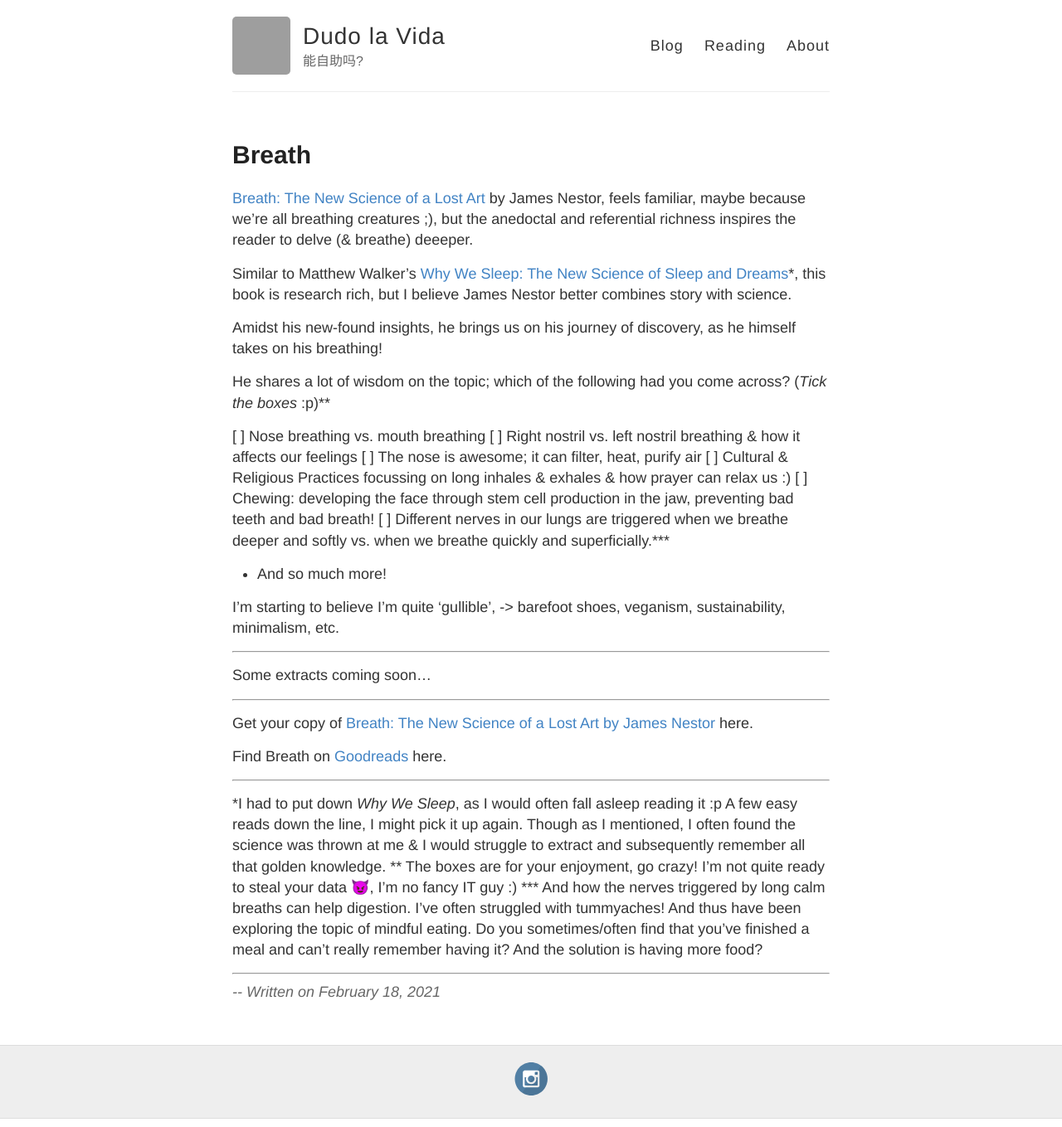
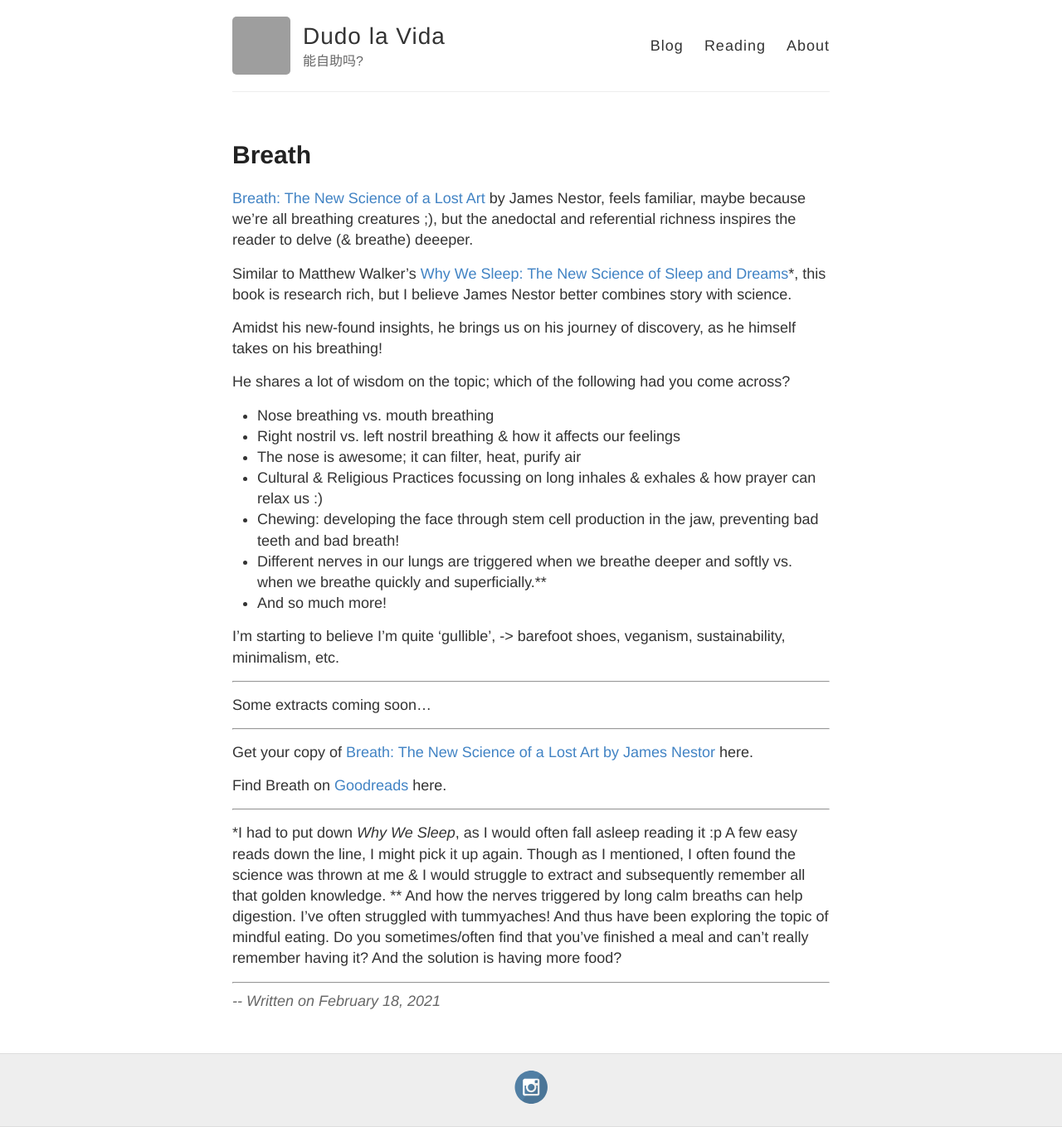
Before and after one commit to dudolavida/dudolavida.github.io, a Jekyll site: the page built from _posts/2021-02-18-Breath.md, in a window 1280 px wide. Shown: the whole page at 83% size. Built offline with Jekyll 4.4.1, drawn with Linux system fonts in a browser that asks for light colours; grey boxes are pictures that could not be loaded.

Commit message:
update breath post

```diff
--- a/_posts/2021-02-18-Breath.md
+++ b/_posts/2021-02-18-Breath.md
@@ -11,14 +11,14 @@
 
 Amidst his new-found insights, he brings us on his journey of discovery, as he himself takes on his breathing!
 
-He shares a lot of wisdom on the topic; which of the following had you come across? (_Tick the boxes_ :p)**
+He shares a lot of wisdom on the topic; which of the following had you come across?
 
-[ ] Nose breathing vs. mouth breathing
-[ ] Right nostril vs. left nostril breathing & how it affects our feelings
-[ ] The nose is awesome; it can filter, heat, purify air
-[ ] Cultural & Religious Practices focussing on long inhales & exhales & how prayer can relax us :)
-[ ] Chewing: developing the face through stem cell production in the jaw, preventing bad teeth and bad breath!
-[ ] Different nerves in our lungs are triggered when we breathe deeper and softly vs. when we breathe quickly and superficially.***
+- Nose breathing vs. mouth breathing
+- Right nostril vs. left nostril breathing & how it affects our feelings
+- The nose is awesome; it can filter, heat, purify air
+- Cultural & Religious Practices focussing on long inhales & exhales & how prayer can relax us :)
+- Chewing: developing the face through stem cell production in the jaw, preventing bad teeth and bad breath!
+- Different nerves in our lungs are triggered when we breathe deeper and softly vs. when we breathe quickly and superficially.**
 - And so much more!
 
 I'm starting to believe I'm quite 'gullible', -> barefoot shoes, veganism, sustainability, minimalism, etc.
@@ -36,8 +36,7 @@
 ---
 
 \*I had to put down _Why We Sleep_, as I would often fall asleep reading it :p A few easy reads down the line, I might pick it up again. Though as I mentioned, I often found the science was thrown at me & I would struggle to extract and subsequently remember all that golden knowledge.
-\*\* The boxes are for your enjoyment, go crazy! I'm not quite ready to steal your data 😈, I'm no fancy IT guy :)
-\*\*\* And how the nerves triggered by long calm breaths can help digestion. I've often struggled with tummyaches! And thus have been exploring the topic of mindful eating. Do you sometimes/often find that you've finished a meal and can't really remember having it? And the solution is having more food?
+\*\* And how the nerves triggered by long calm breaths can help digestion. I've often struggled with tummyaches! And thus have been exploring the topic of mindful eating. Do you sometimes/often find that you've finished a meal and can't really remember having it? And the solution is having more food?
 
 ---
 
```
